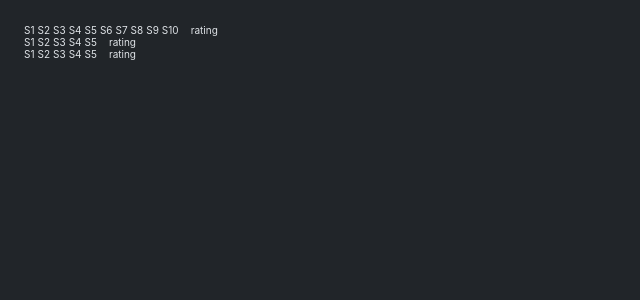
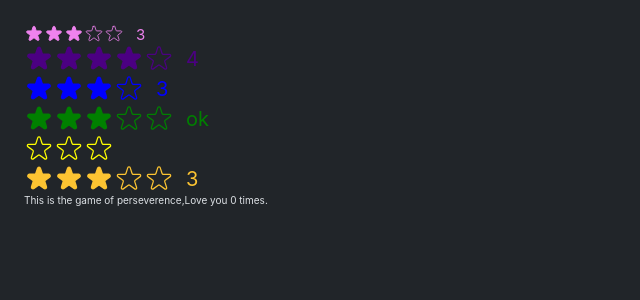
Before and after one commit to mohdUsman-6508/usePopcorn, a React (Create React App) app: page / in a window 1280 px wide. Shown: the top 300 px of the page, without its empty margins (0-640 px from the left). Built offline with nearby package versions, Linux system fonts and the light colour scheme.

Commit message:
API most reusable ,mor e flexibility

```diff
--- a/src/StarRating.js
+++ b/src/StarRating.js
@@ -1,3 +1,5 @@
+import { useState } from "react";
+
 const starContainer = {
   display: "flex",
   alignItems: "center",
@@ -6,22 +8,94 @@
 
 const star = {
   display: "flex",
-  gap: "3px",
-};
-const rateText = {
-  margin: "0",
-  lineHeight: "1",
 };
 
-export default function StarRating({ maxRating = 5 }) {
+export default function StarRating({
+  maxRating = 5,
+  color = "#fcc432",
+  size = 30,
+  ratingDefault = 3,
+  className = "",
+  messages = [],
+  setState,
+}) {
+  const [rate, setRate] = useState(ratingDefault);
+  const [hover, setHover] = useState(0);
+  function handleRate(rating) {
+    setRate(rating);
+    setState(rating);
+  }
+
+  const rateText = {
+    margin: "0",
+    lineHeight: "1",
+    color,
+    fontSize: `${size / 2 + 5}px`,
+  };
+
   return (
-    <div style={starContainer}>
+    <div style={starContainer} className={className}>
       <div style={star}>
         {Array.from({ length: maxRating }, (_, i) => (
-          <span>S{i + 1}</span>
+          <Stars
+            key={i}
+            onRate={() => handleRate(i + 1)}
+            full={hover ? hover >= i + 1 : rate >= i + 1}
+            handleIn={() => setHover(i + 1)}
+            handleOut={() => setHover(0)}
+            color={color}
+            size={size}
+          />
         ))}
       </div>
-      <div style={rateText}>rating</div>
+      <p style={rateText}>
+        {messages.length === maxRating
+          ? messages[hover ? hover - 1 : rate - 1]
+          : hover || rate || ""}
+      </p>
     </div>
   );
 }
+
+function Stars({ onRate, full, handleIn, handleOut, color, size }) {
+  const starStyle = {
+    width: `${size}px`,
+    height: `${size}px`,
+    cursor: "pointer",
+    display: "block",
+  };
+  return (
+    <span
+      role="button"
+      style={starStyle}
+      onClick={onRate}
+      onMouseEnter={handleIn}
+      onMouseLeave={handleOut}
+    >
+      {full ? (
+        <svg
+          xmlns="http://www.w3.org/2000/svg"
+          viewBox="0 0 20 20"
+          fill={color}
+          stroke={color}
+        >
+          <path d="M9.049 2.927c.3-.921 1.603-.921 1.902 0l1.07 3.292a1 1 0 00.95.69h3.462c.969 0 1.371 1.24.588 1.81l-2.8 2.034a1 1 0 00-.364 1.118l1.07 3.292c.3.921-.755 1.688-1.54 1.118l-2.8-2.034a1 1 0 00-1.175 0l-2.8 2.034c-.784.57-1.838-.197-1.539-1.118l1.07-3.292a1 1 0 00-.364-1.118L2.98 8.72c-.783-.57-.38-1.81.588-1.81h3.461a1 1 0 00.951-.69l1.07-3.292z" />
+        </svg>
+      ) : (
+        <svg
+          xmlns="http://www.w3.org/2000/svg"
+          fill="none"
+          viewBox="0 0 24 24"
+          stroke={color}
+        >
+          <path
+            strokeLinecap="round"
+            strokeLinejoin="round"
+            strokeWidth="{2}"
+            d="M11.049 2.927c.3-.921 1.603-.921 1.902 0l1.519 4.674a1 1 0 00.95.69h4.915c.969 0 1.371 1.24.588 1.81l-3.976 2.888a1 1 0 00-.363 1.118l1.518 4.674c.3.922-.755 1.688-1.538 1.118l-3.976-2.888a1 1 0 00-1.176 0l-3.976 2.888c-.783.57-1.838-.197-1.538-1.118l1.518-4.674a1 1 0 00-.363-1.118l-3.976-2.888c-.784-.57-.38-1.81.588-1.81h4.914a1 1 0 00.951-.69l1.519-4.674z"
+          />
+        </svg>
+      )}
+    </span>
+  );
+}
--- a/src/index.js
+++ b/src/index.js
@@ -1,16 +1,38 @@
-import React from "react";
+import React, { useCallback, useState } from "react";
 import ReactDOM from "react-dom/client";
 import "./index.css";
 // import App from "./App";
 
 import StarRating from "./StarRating";
 
+function Test() {
+  const [times, setTimes] = useState(0);
+  return (
+    <div>
+      <StarRating setState={setTimes} />
+      <p>This is the game of perseverence,Love you {times} times.</p>
+    </div>
+  );
+}
+
 const root = ReactDOM.createRoot(document.getElementById("root"));
 root.render(
   <React.StrictMode>
     {/* <App /> */}
-    <StarRating maxRating={10} />
-    <StarRating maxRating={5} />
-    <StarRating />
+    <StarRating maxRating={5} color="violet" size={20} />
+    <StarRating maxRating={5} color="indigo" ratingDefault={4} />
+    <StarRating maxRating={4} color="blue" />
+    <StarRating
+      maxRating={5}
+      color="green"
+      messages={["terrible", "bad", "ok", "good", "amazing"]}
+    />
+    <StarRating
+      maxRating={3}
+      color="yellow"
+      ratingDefault={0}
+      messages={["terrible", "bad", "ok", "good", "amazing"]}
+    />
+    <Test />
   </React.StrictMode>
 );
```
